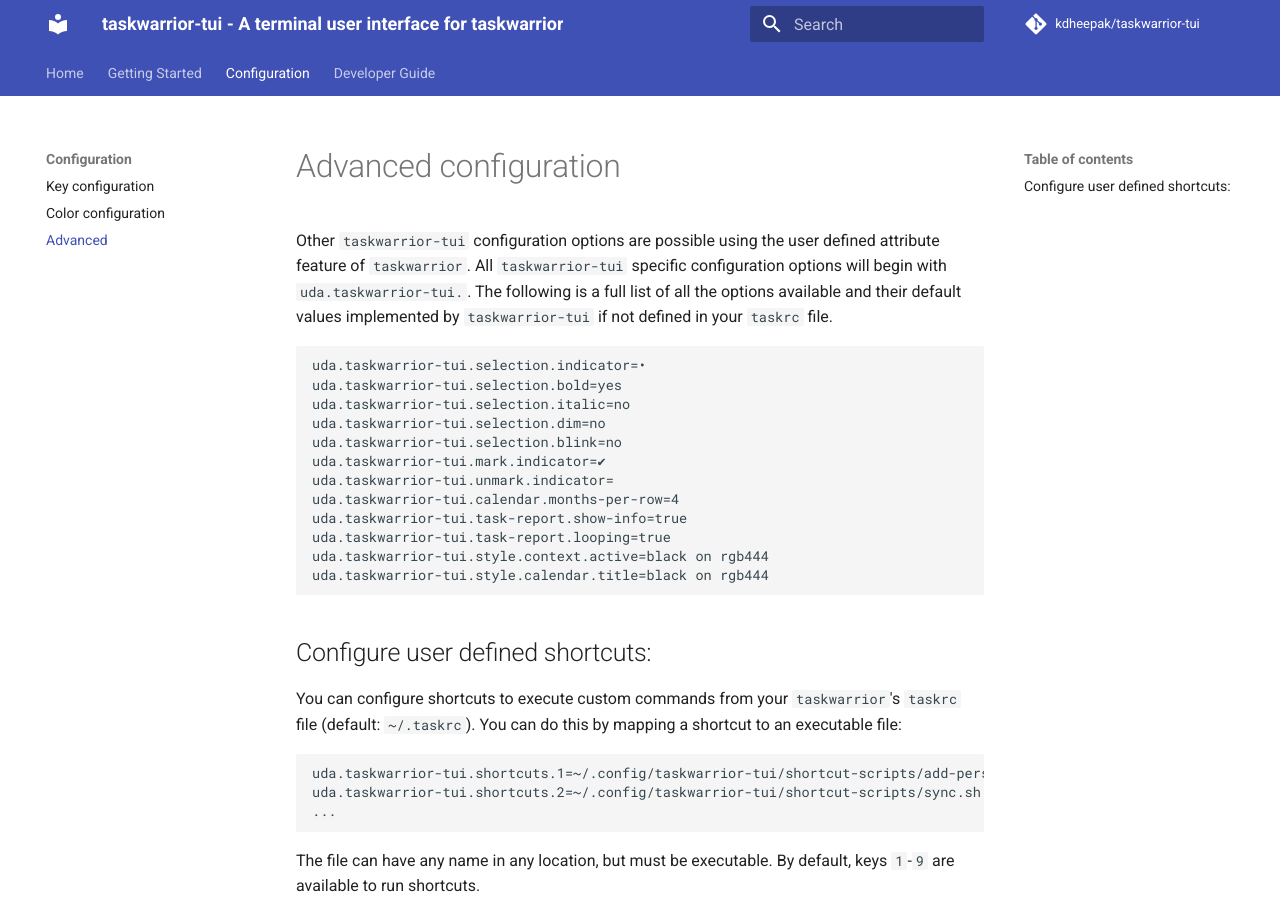
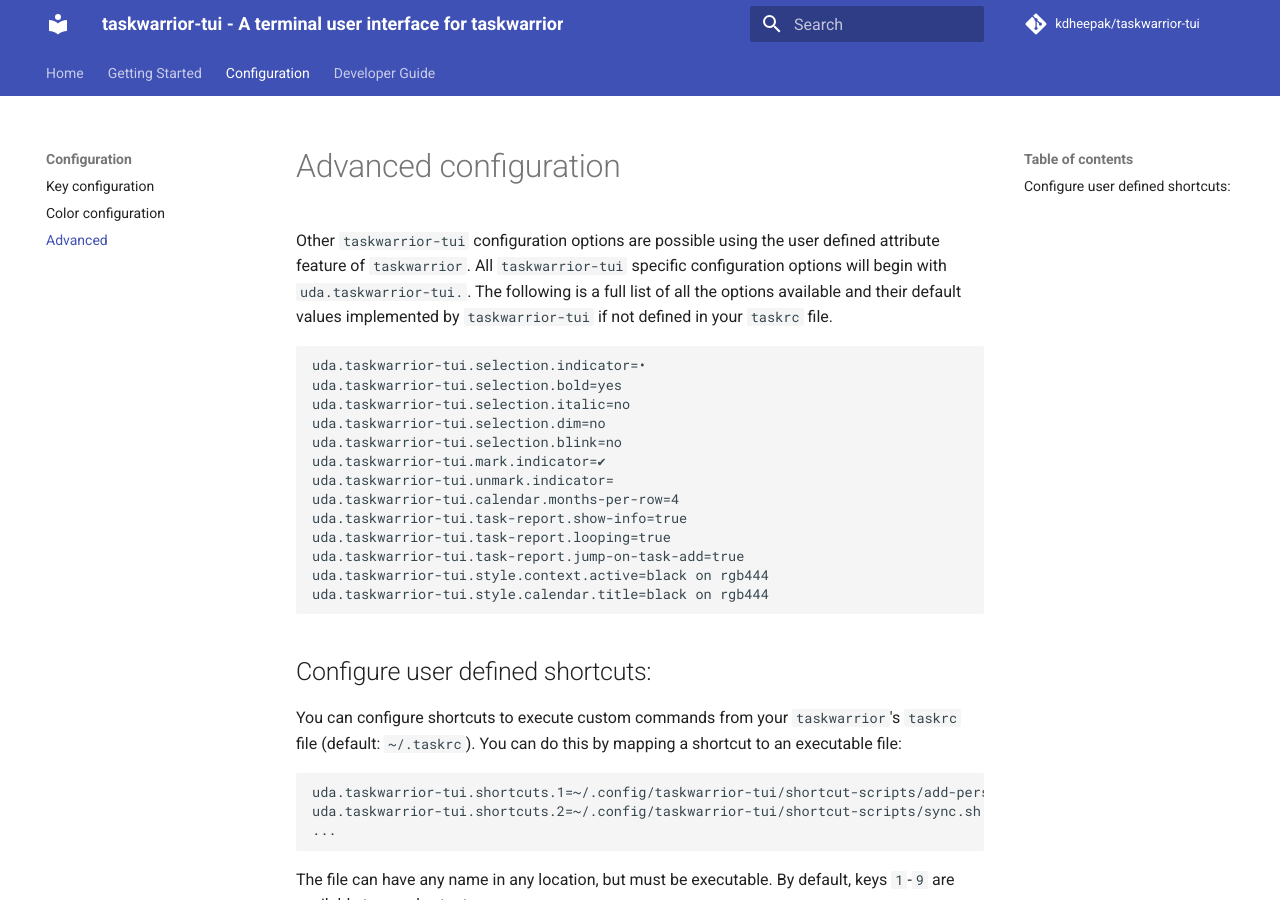
Before and after one commit to kdheepak/taskwarrior-tui, an MkDocs documentation site: the page built from docs/configuration/advanced.md, in a window 1280 px wide and 900 px high. Built offline with MkDocs 1.6.1 and Material for MkDocs 9.7.7, drawn with Linux system fonts in a browser that asks for light colours; comment, search, counter and statistics services are not loaded.

Commit message:
Update documentation

````diff
--- a/docs/configuration/advanced.md
+++ b/docs/configuration/advanced.md
@@ -15,6 +15,7 @@
 uda.taskwarrior-tui.calendar.months-per-row=4
 uda.taskwarrior-tui.task-report.show-info=true
 uda.taskwarrior-tui.task-report.looping=true
+uda.taskwarrior-tui.task-report.jump-on-task-add=true
 uda.taskwarrior-tui.style.context.active=black on rgb444
 uda.taskwarrior-tui.style.calendar.title=black on rgb444
 ```
````
